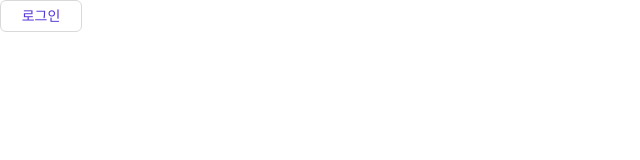
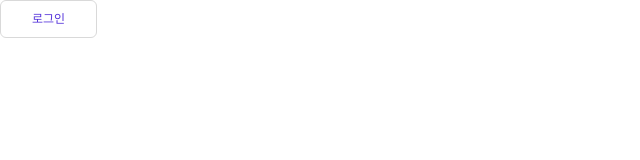
Before and after one commit to ynmkim/taskify, a Next.js app: page / in a window 1280 px wide. Shown: the top 160 px of the page, without its empty margins (0-640 px from the left). Built offline with nearby package versions, Linux system fonts and the light colour scheme.

Commit message:
feat:button 컴포넌트 사이즈  수정

```diff
--- a/src/components/ui/button.tsx
+++ b/src/components/ui/button.tsx
@@ -9,15 +9,18 @@ const buttonVariants = cva(
   {
     variants: {
       text: {
-        default: 'text-violet-5534DA text-sm',
-        login: 'text-white text-lg',
-        confirm: 'text-gray-787486 text-[21px] md:text-[25px] lg:text-[28px]',
+        default: 'text-violet-5534DA text-[14px]',
+        login: 'text-white text-[18px]',
+        modal: 'text-gray-787486 text-[14px] lg:text-[16px]',
+        delete: 'text-violet-5534DA text-[12px] lg:text-[14px]',
+        input: 'text-violet-5534DA text-[12px]',
       },
       size: {
-        default: 'w-[109PX] h-7 md:w-[72px] md:[30px] lg:[84px] lg:h-8',
-        login: 'w-[351px] h-[50px] lg:w-[520px]',
-        confirm: 'w-[138px] h-[42px] lg:w-[120px] lg:h-12 ',
-        delete: 'w-[52px] h-7 lg:w-[82px] lg:h-8',
+        default: 'px-[37px] py-[7px] md:px-[23px] lg:px-[29px]',
+        login: 'px-[152px] py-[14px] lg:px-[236px]',
+        modal: 'px-14 py-[12px] lg:px-[46px] lg:py-[14px] ',
+        delete: 'px-[9px] py-[7px] lg:px-[29px]',
+        input: 'px-[31px] py-[9px]',
       },
       variant: {
         default: 'bg-white border border-gray-D9D9D9',
--- a/src/pages/index.tsx
+++ b/src/pages/index.tsx
@@ -2,7 +2,7 @@ import { Button } from '@/components/ui/button';
 
 export default function Home() {
   return (
-    <Button size="delete" className=" h-">
+    <Button text="input" size="input" className=" ">
       로그인
     </Button>
   );
```
